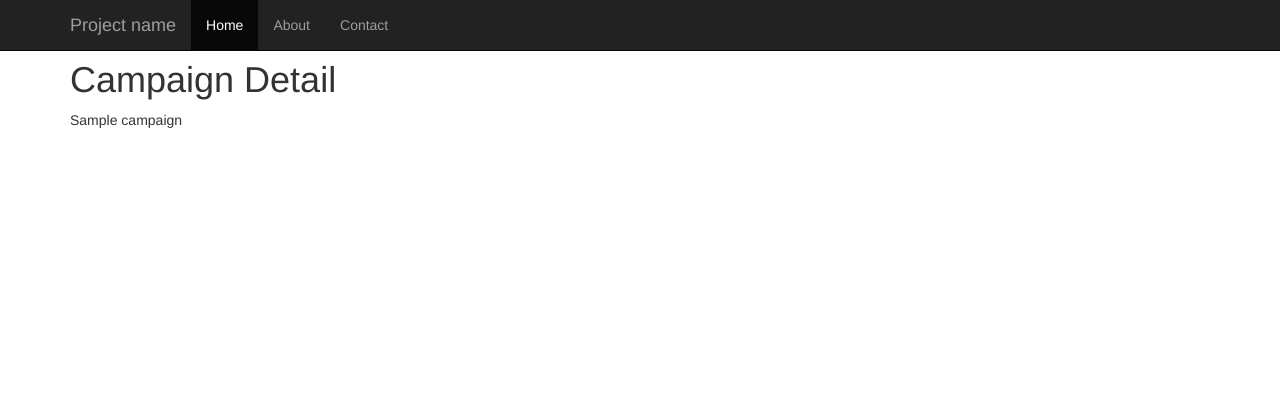
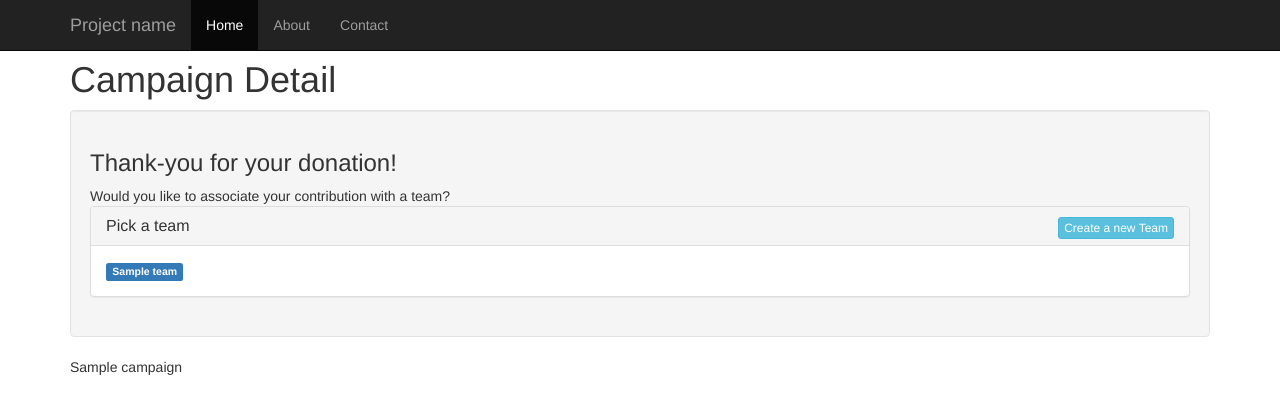
Before and after one commit to toast38coza/FlashGiving, a Django app: template campaign/templates/campaign/campaign_detail.html in a window 1280 px wide. Shown: the top 414 px of the page. Run offline with Django 3.2, Linux system fonts and the light colour scheme; the template is opened without the code that fills it: values that come from a table or form of the project are taken from there, others are empty; tables that the repository leaves empty hold one stand-in row (values such as "Sample post"); some libraries are stand-ins or nearby versions.

Commit message:
Adds transactions and teams. Adds API.

```diff
--- a/campaign/models.py
+++ b/campaign/models.py
@@ -4,7 +4,7 @@ from django.utils.text import slugify
 from django.conf import settings
 from autoslug import AutoSlugField
 
-import json
+import json, uuid
 
 class Charity(models.Model):
 
@@ -94,12 +94,21 @@ class Team(models.Model):
     campaign = models.ForeignKey(Campaign)
     name = models.CharField(max_length=30)
     slug = AutoSlugField(populate_from='name')
-    description = models.TextField(max_length=30)
-    website = models.URLField()
-
+    description = models.TextField(max_length=30, blank=True, null=True)
+    website = models.URLField(blank=True, null=True)
+    avatar = models.URLField(blank=True, null=True)
 
     class Meta:
         ordering = ["-name"]
 
     def __str__(self):              # __unicode__ on Python 2
         return self.name
+
+
+class Transaction(models.Model):
+
+    id = models.UUIDField(primary_key=True, default=uuid.uuid4, editable=False)
+
+    campaign = models.ForeignKey(Campaign)
+    team = models.ForeignKey(Team, blank=True, null=True)
+    amount = models.PositiveIntegerField(default=0)
--- a/campaign/templates/campaign/campaign_detail.html
+++ b/campaign/templates/campaign/campaign_detail.html
@@ -3,7 +3,57 @@
 {% block 'content' %}
 <h1>Campaign Detail</h1>
 
+{% if transaction %}
+<div class="well">
+	<h3>Thank-you for your donation!</h3>
+	Would you like to associate your contribution with a team?
+
+	<div class="panel panel-default">
+	  <div class="panel-heading">
+	    <h3 class="panel-title">
+	    	<button class='btn btn-xs pull-right btn-info' >Create a new Team</button>
+	    	Pick a team
+	    </h3>
+	  </div>
+	  <div class="panel-body">
+	    {% for team in teams %}
+		    <span class='team label label-primary'>{{team.name}}</span>
+		{% endfor %}
+	  </div>
+	</div>
+
+</div>
+{% endif %}
+
 <div>
 {{campaign}}
 </div>
 {% endblock %}
+
+{% block 'js' %}
+{{block.super}}
+
+<div class="modal fade" tabindex="-1" role="dialog">
+  <div class="modal-dialog">
+    <div class="modal-content">
+      <div class="modal-header">
+        <button type="button" class="close" data-dismiss="modal" aria-label="Close"><span aria-hidden="true">&times;</span></button>
+        <h4 class="modal-title">Add a new Team</h4>
+      </div>
+      <div class="modal-body">
+        <form>
+		  <div class="form-group">
+		    <label for="team-name">Team name</label>
+		    <input type="text" class="form-control" name="team-name" id="team-name" placeholder="Team name">
+		  </div>
+
+		</form>
+      </div>
+      <div class="modal-footer">
+        <button type="button" class="btn btn-default" data-dismiss="modal">Close</button>
+        <button type="button" class="btn btn-primary">Create Team</button>
+      </div>
+    </div><!-- /.modal-content -->
+  </div><!-- /.modal-dialog -->
+</div><!-- /.modal -->
+{% endblock %}
--- a/campaign/templates/campaign/components/payfast_button.html
+++ b/campaign/templates/campaign/components/payfast_button.html
@@ -18,7 +18,7 @@ custom:
 {% else %}
 <input type="hidden" name="amount" value="{{amount}}">
 {% endif %}
-<input type="hidden" name="return_url" value="http://{{SITE.domain}}{% url 'campaign_detail' campaign.slug %}">
-<input type="hidden" name="cancel_url" value="http://flashgive.co.za/cancelled">
-<button type="submit" class="btn {{btn_classes}}">Donate</button>
+<input type="hidden" name="return_url" value="http://{{SITE.domain}}{% url 'campaign_detail' campaign.slug %}?amount={{amount}}">
+<input type="hidden" name="cancel_url" value="http://{{SITE.domain}}{% url 'campaign_detail' campaign.slug %}">
+<button type="submit" class="btn {{btn_classes}}">{{btn_text|default:"Donate"}}</button>
 </form>
--- /dev/null
+++ b/campaign/templates/rest_framework/api.html
@@ -0,0 +1,5 @@
+{% extends "rest_framework/base.html" %}
+
+{% block branding %}
+	<a class="navbar-brand" href="/api/">FlashGiving API</a>
+{% endblock %}
--- a/campaign/urls.py
+++ b/campaign/urls.py
@@ -1,4 +1,4 @@
-from django.conf.urls import url
+from django.conf.urls import url, include
 from .views import CampaignList, CampaignDetail
 
 urlpatterns = [
--- a/flashgiving/settings.py
+++ b/flashgiving/settings.py
@@ -39,6 +39,8 @@ INSTALLED_APPS = [
     'django.contrib.staticfiles',
 
     'campaign',
+
+    'rest_framework'
 ]
 
 MIDDLEWARE_CLASSES = [
@@ -122,6 +124,7 @@ USE_TZ = True
 # https://docs.djangoproject.com/en/1.9/howto/static-files/
 
 STATIC_URL = '/static/'
+STATIC_ROOT = 'static'
 
 
 GATEWAY_BACKENDS = [('payfast','PayFast'),]
@@ -133,3 +136,4 @@ GATEWAYS = {
 
 ### PAYFAST settings
 PAYFAST_URL = "https://sandbox.payfast.co.za/eng/process"
+#PAYFAST_URL = "https://www.payfast.co.za/eng/process"
--- a/flashgiving/urls.py
+++ b/flashgiving/urls.py
@@ -1,8 +1,10 @@
 
 from django.conf.urls import url, include
 from django.contrib import admin
+from campaign.api import router
 
 urlpatterns = [
 	url(r'^admin/', admin.site.urls),
+	url(r'^api/', include(router.urls)),
 	url(r'^', include('campaign.urls')),
 ]
--- a/requirements.txt
+++ b/requirements.txt
@@ -1,3 +1,4 @@
 django
 gunicorn
 django-autoslug
+djangorestframework
```
Also changed, not shown: campaign/api.py (added, +27 -0 lines), campaign/static/js/main.js (added, +11 -0 lines), campaign/views.py (+11 -3 lines), campaign/migrations/0008_auto_20160716_2047.py (added), 1 other file.
